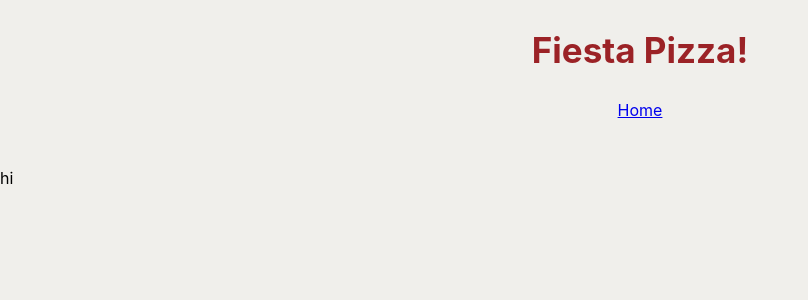
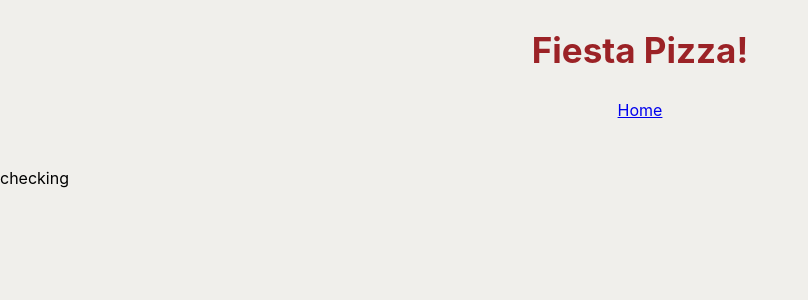
Before and after one commit to ambrojessica/pizza, a React (Create React App) app: page /cart in a window 1280 px wide. Shown: the top 300 px of the page, without its empty margins (0-808 px from the left). Built offline with nearby package versions, Linux system fonts and the light colour scheme; the HTML template or start-up script is replaced by a standard one.

Commit message:
checking commits

```diff
--- a/src/components/Cart.js
+++ b/src/components/Cart.js
@@ -3,7 +3,7 @@ import React from "react";
 const Cart = () => {
   return (
     <div>
-      <p>hi</p>
+      <p>checking</p>
     </div>
   );
 };
```
